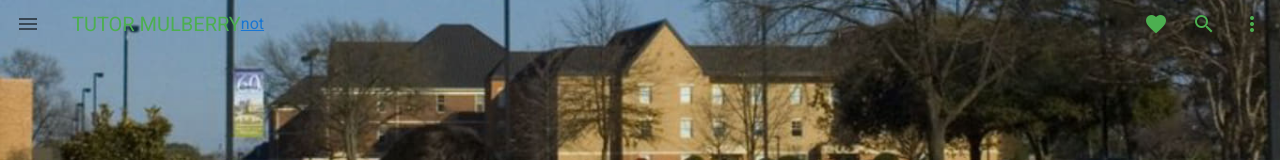
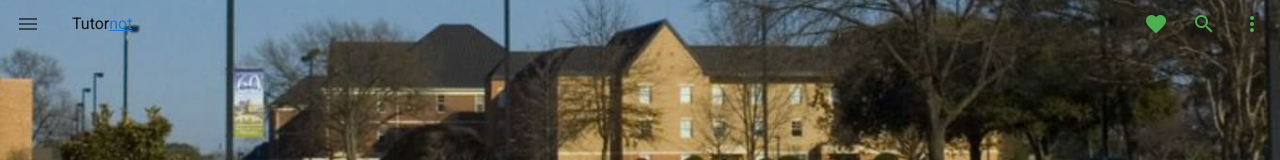
Before and after one commit to jjchitisan/tutorMulberry, a Vue app: page / in a window 1280 px wide. Shown: the top 160 px of the page. Built offline with nearby package versions, Linux system fonts and the light colour scheme.

Commit message:
test nav

```diff
--- a/src/components/Navbar.vue
+++ b/src/components/Navbar.vue
@@ -7,7 +7,8 @@
         >
             <v-app-bar-nav-icon></v-app-bar-nav-icon>
 
-            <v-toolbar-title class="text-uppercase green--text">Tutor Mulberry</v-toolbar-title>
+            <v-toolbar-title class="text-uppercase "></v-toolbar-title>
+            <span color="blue-grey darken-3">Tutor</span>
             <router-link :to="{name: 'hello'}">not</router-link>
             <div class="flex-grow-1">
 
```
